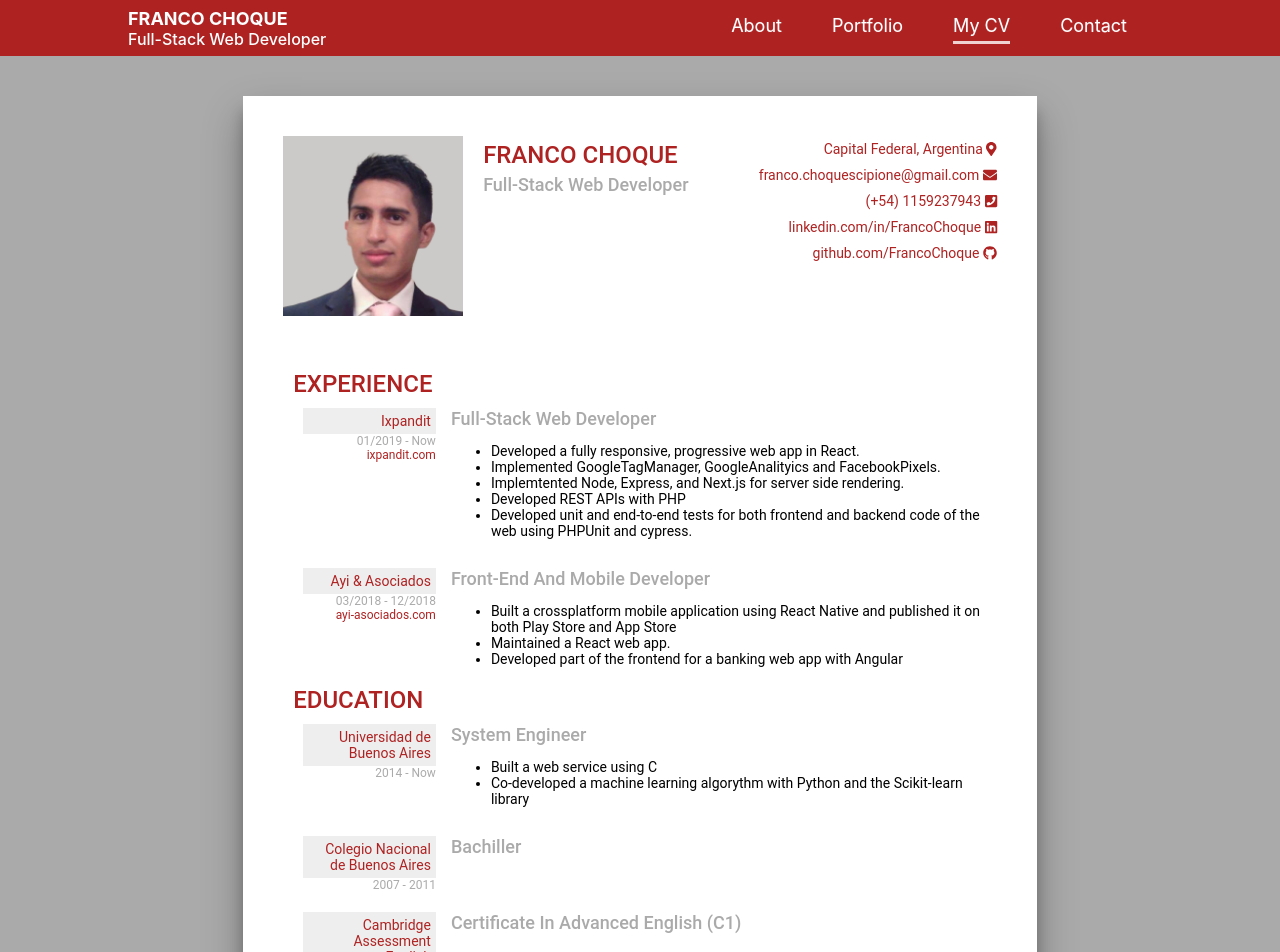
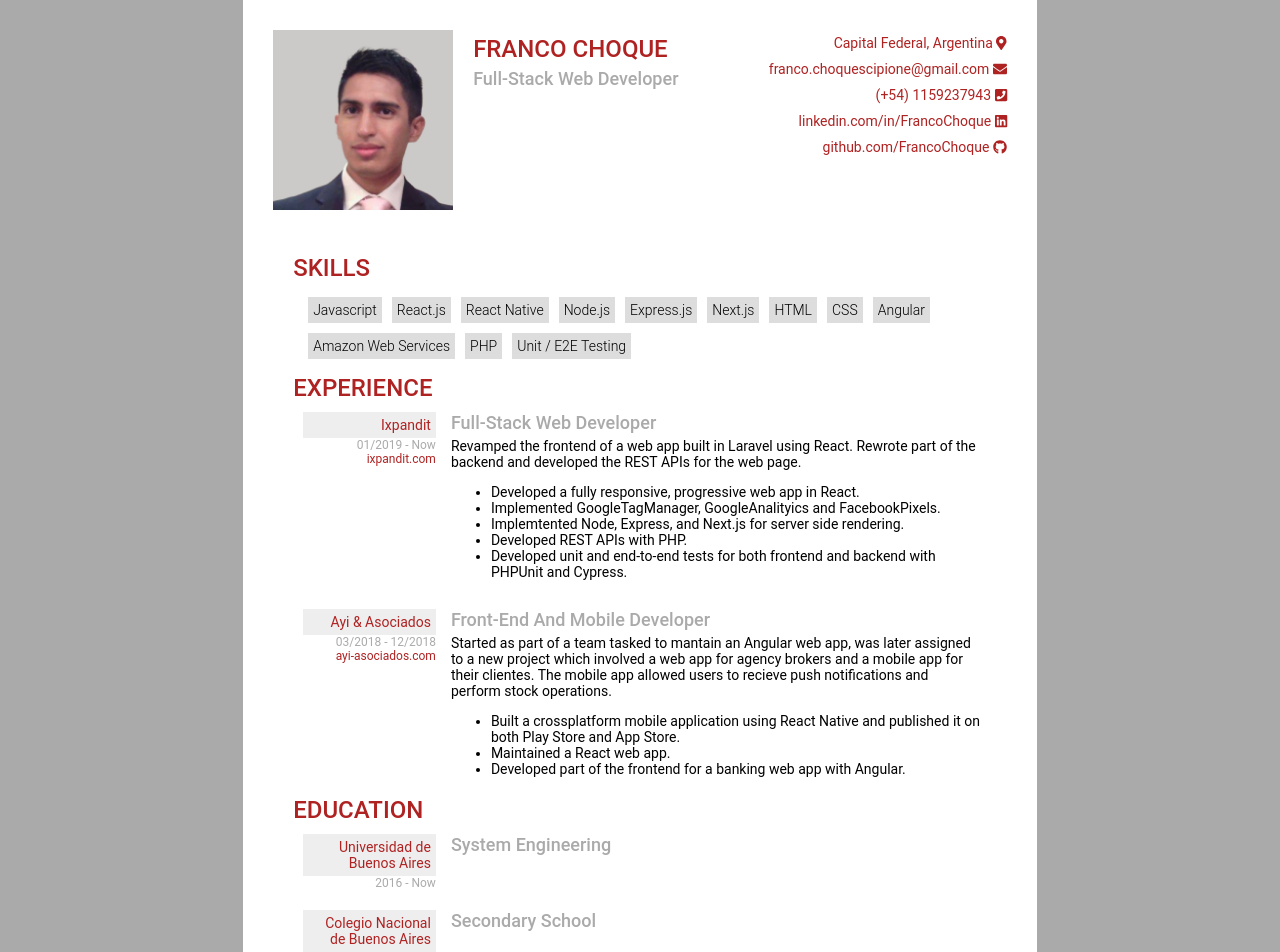
Before and after one commit to FrancoChoque/Curriculum-Vitae, a React (Create React App) app: page /cv in a window 1280 px wide. Shown: the top 952 px of the page. Built offline with nearby package versions, Linux system fonts and the light colour scheme.

Commit message:
finish cv

```diff
--- a/src/App.jsx
+++ b/src/App.jsx
@@ -1,5 +1,5 @@
 import React from 'react';
-import { BrowserRouter, Route } from 'react-router-dom';
+import { BrowserRouter, Route, Switch } from 'react-router-dom';
 import './App.css';
 import Layout from './containers/Layout/Layout';
 import About from './components/About/About';
@@ -10,11 +10,13 @@ function App() {
   return (
     <div className="App">
       <BrowserRouter>
-        <Layout>
-          <Route path="/" exact component={About} />
+        <Switch>
           <Route path="/cv" exact component={CV} />
-          <Route path="/portfolio" component={Portfolio} />
-        </Layout>
+          <Layout>
+            <Route path="/" exact component={About} />
+            <Route path="/portfolio" exact component={Portfolio} />
+          </Layout>
+        </Switch>
       </BrowserRouter>
     </div>
   );
--- a/src/components/About/About.jsx
+++ b/src/components/About/About.jsx
@@ -2,7 +2,7 @@ import React, { Component } from "react";
 
 class About extends Component {
   render() {
-    return <div >AAaaaaaaaaaaaaaaaasdadasd</div>;
+    return <div >In progress</div>;
   }
 }
 
--- a/src/components/CV/CV.jsx
+++ b/src/components/CV/CV.jsx
@@ -15,17 +15,6 @@ import TimelineSide from './TimelineSide/TimelineSide';
 import TimelineBody from './TimelineBody/TimelineBody';
 import Chip from '../UI/Chip/Chip';
 
-
-const printDocument = () => {
-  const input = document.getElementById('FrancoChoque');
-  html2Canvas(input).then((canvas) => {
-    const imgData = canvas.toDataURL('image/png');
-    const pdf = new JsPDF();
-    pdf.addImage(imgData, 'JPEG', 0, 0);
-    // pdf.output('dataurlnewwindow');
-    pdf.save('download.pdf');
-  });
-};
 
 const Chartdata = {
   labels: ['Frontend', 'Backend', 'DevOps', 'Testing', 'Teamwork', 'English'],
@@ -95,86 +84,6 @@ const CV = () => (
         </div>
       </div>
       <div className={styles.Body}>
-        <h2>Experience</h2>
-        <div className={styles.Timeline}>
-          <TimelineSide
-            name="Ixpandit"
-            date="01/2019 - Now"
-            web="ixpandit.com"
-          />
-          <TimelineBody position="Full-Stack Web Developer">
-            <ul>
-              <li>
-                Developed a fully responsive, progressive web app in React.
-              </li>
-              <li>
-                Implemented GoogleTagManager, GoogleAnalityics and FacebookPixels.
-              </li>
-              <li>
-                Implemtented Node, Express, and Next.js for server side rendering.
-              </li>
-              <li>
-                Developed REST APIs with PHP
-              </li>
-              <li>
-                Developed unit and end-to-end tests for both frontend and backend code of the web using PHPUnit and cypress.
-              </li>
-            </ul>
-          </TimelineBody>
-        </div>
-        <div className={styles.Timeline}>
-          <TimelineSide
-            name="Ayi & Asociados"
-            date="03/2018 - 12/2018"
-            web="ayi-asociados.com"
-          />
-          <TimelineBody position="Front-End and Mobile Developer">
-            <ul>
-              <li>
-                Built a crossplatform mobile application using React Native and published it on both Play Store and App Store
-              </li>
-              <li>
-                Maintained a React web app.
-              </li>
-              <li>
-                Developed part of the frontend for a banking web app with Angular
-              </li>
-            </ul>
-          </TimelineBody>
-        </div>
-        <div>
-          <h2>Education</h2>
-          <div className={styles.Timeline}>
-            <TimelineSide
-              name="Universidad de Buenos Aires"
-              date="2014 - Now"
-            />
-            <TimelineBody position="System Engineer">
-              <ul>
-                <li>
-                  Built a web service using C
-                </li>
-                <li>
-                  Co-developed a machine learning algorythm with Python and the Scikit-learn library
-                </li>
-              </ul>
-            </TimelineBody>
-          </div>
-          <div className={styles.Timeline}>
-            <TimelineSide
-              name="Colegio Nacional de Buenos Aires"
-              date="2007 - 2011"
-            />
-            <TimelineBody position="Bachiller" />
-          </div>
-          <div className={styles.Timeline}>
-            <TimelineSide
-              name="Cambridge Assessment English"
-              date="2018"
-            />
-            <TimelineBody position="Certificate in Advanced English (C1)" />
-          </div>
-        </div>
         <h2>Skills</h2>
         <div className={styles.Skills}>
           <Chip text="Javascript" />
@@ -190,11 +99,83 @@ const CV = () => (
           <Chip text="PHP" />
           <Chip text="Unit / E2E Testing" />
         </div>
+        <h2>Experience</h2>
+        <div className={styles.Timeline}>
+          <TimelineSide
+            name="Ixpandit"
+            date="01/2019 - Now"
+            web="ixpandit.com"
+          />
+          <TimelineBody
+            position="Full-Stack Web Developer"
+            description="Revamped the frontend of a web app built in Laravel using React. Rewrote part of the backend and developed the REST APIs for the web page."
+          >
+            <ul>
+              <li>
+                Developed a fully responsive, progressive web app in React.
+              </li>
+              <li>
+                Implemented GoogleTagManager, GoogleAnalityics and
+                FacebookPixels.
+              </li>
+              <li>
+                Implemtented Node, Express, and Next.js for server side
+                rendering.
+              </li>
+              <li>Developed REST APIs with PHP.</li>
+              <li>
+                Developed unit and end-to-end tests for both frontend and
+                backend with PHPUnit and Cypress.
+              </li>
+            </ul>
+          </TimelineBody>
+        </div>
+        <div className={styles.Timeline}>
+          <TimelineSide
+            name="Ayi & Asociados"
+            date="03/2018 - 12/2018"
+            web="ayi-asociados.com"
+          />
+          <TimelineBody
+            position="Front-End and Mobile Developer"
+            description="Started as part of a team tasked to mantain an Angular web app, was later assigned to a new project which involved a web app for agency brokers and a mobile app for their clientes. The mobile app allowed users to recieve push notifications and perform stock operations."
+          >
+            <ul>
+              <li>
+                Built a crossplatform mobile application using React Native and
+                published it on both Play Store and App Store.
+              </li>
+              <li>Maintained a React web app.</li>
+              <li>
+                Developed part of the frontend for a banking web app with
+                Angular.
+              </li>
+            </ul>
+          </TimelineBody>
+        </div>
+        <div>
+          <h2>Education</h2>
+          <div className={styles.Timeline}>
+            <TimelineSide
+              name="Universidad de Buenos Aires"
+              date="2016 - Now"
+            />
+            <TimelineBody position="System Engineering" />
+          </div>
+          <div className={styles.Timeline}>
+            <TimelineSide
+              name="Colegio Nacional de Buenos Aires"
+              date="2007 - 2011"
+            />
+            <TimelineBody position="Secondary School" />
+          </div>
+          <div className={styles.Timeline}>
+            <TimelineSide name="Cambridge Assessment English" date="2018" />
+            <TimelineBody position="Certificate in Advanced English (C1)" />
+          </div>
+        </div>
       </div>
       {/* <Radar data={Chartdata} options={Chartoptions} /> */}
-      <button className={styles.DownloadButton} type="button" onClick={printDocument}>
-        Download
-      </button>
     </div>
   </div>
 );
--- a/src/components/CV/CV.module.css
+++ b/src/components/CV/CV.module.css
@@ -2,7 +2,6 @@
   flex: 1;
   align-items: center;
   justify-content: center;
-  padding: 40px 0;
   background-color: #aaaaaa;
   font-family: Roboto,Helvetica,sans-serif;
 }
@@ -11,7 +10,7 @@
   height: 29.7cm;
   margin: auto;
   background-color: #ffffff;
-  box-shadow: 0 19px 38px rgba(0,0,0,0.30), 0 15px 12px rgba(0,0,0,0.22);
+
 }
 
 .FooterCol a:hover {
@@ -41,7 +40,7 @@
   display: flex;
   flex-direction: row;
   justify-content: space-around;
-  padding: 40px;
+  padding: 30px;
 }
 
 .Name {
@@ -82,7 +81,3 @@
   flex-flow: wrap;
   margin: 10px;
 }
-
-.DownloadButton{
-	box-shadow: 2px 2px 3px #999;
-}
--- a/src/components/CV/TimelineBody/TimelineBody.module.css
+++ b/src/components/CV/TimelineBody/TimelineBody.module.css
@@ -3,3 +3,7 @@
     font-size: 14px;
     padding: 5px;
 }
+
+.TimelineBody p {
+    margin: 0;
+}
--- a/src/components/Portfolio/Portfolio.jsx
+++ b/src/components/Portfolio/Portfolio.jsx
@@ -2,7 +2,7 @@ import React from 'react';
 
 const Portfolio = () => (
   <div>
-    RRRRRRRRRRRRRRRRRRRRRRRRR
+    In progress
   </div>
 );
 
```
Also changed, not shown: .eslintrc.json, src/assets/linkedin.png (added), 1 other file (tests, documents, lock files or other folders).
